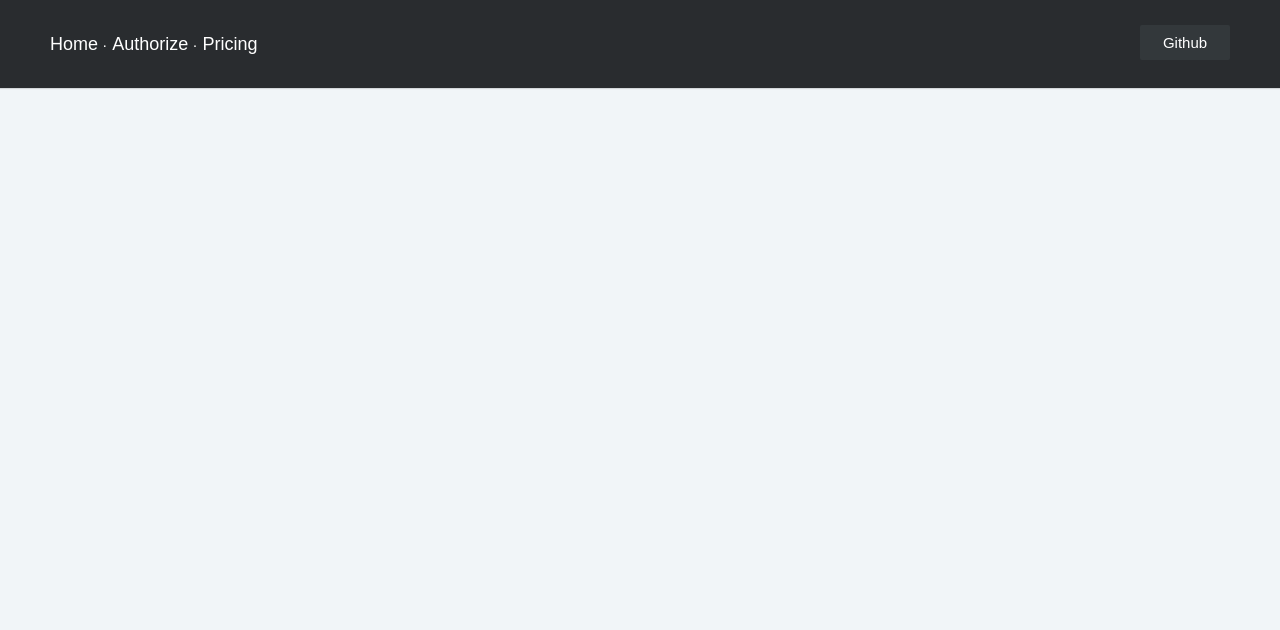
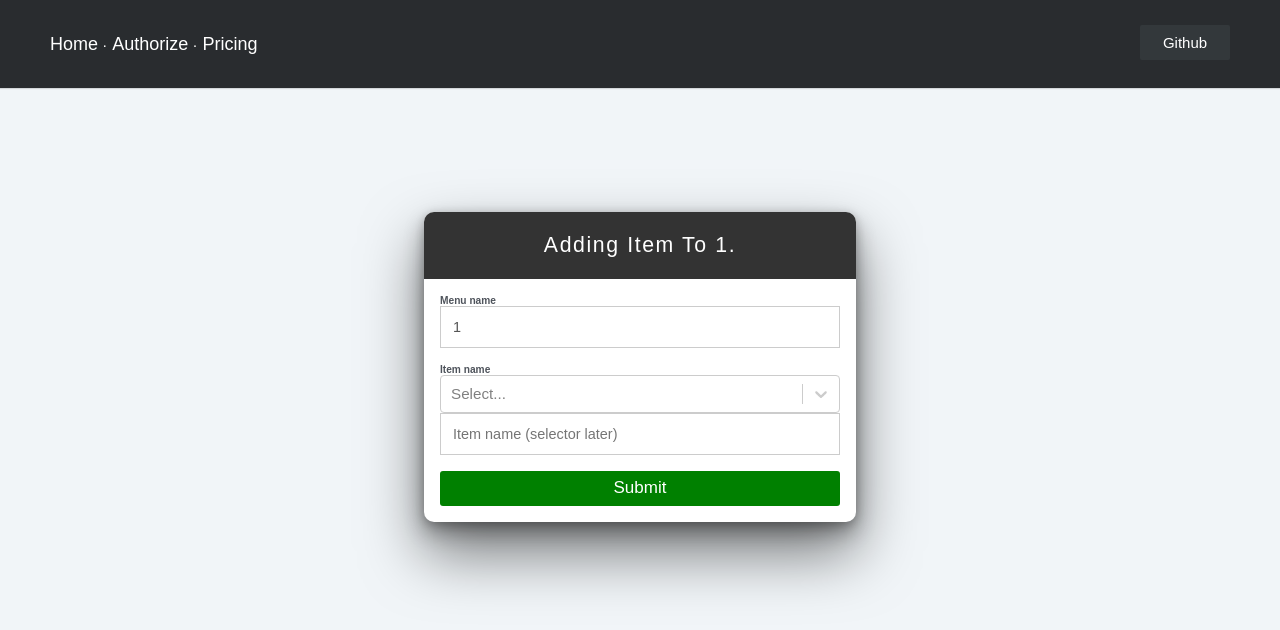
Before and after one commit to hugescrub/cafe, a React (Create React App) app in the folder client/: page /admin/menu/additem/1 in a window 1280 px wide. Shown: the top 630 px of the page. Built offline with nearby package versions, Linux system fonts and the light colour scheme; no server answers.

Commit message:
Little changes for router

```diff
--- a/client/src/components/Main.js
+++ b/client/src/components/Main.js
@@ -40,7 +40,7 @@ const Main = () => {
               ) : <Navigate to="/authorize" />} />
 
       <Route path="/admin/menus/manage" element={localStorage.getItem("data") ? <ManageMenus /> : <Navigate to="/authorize" />} />
-      <Route path="/admin/menus/:title/additem" element={<AddItemForm title={editTitle} />} />
+      <Route path="/admin/menu/additem/:title" element={<AddItemForm title={editTitle} />} />
       <Route path="/admin/dishes/manage" element={localStorage.getItem("data") ? <ManageDishes /> : <Navigate to="/authorize" />} />
 
       <Route path="/admin/edit/:title" element={localStorage.getItem("data") ? (
--- /dev/null
+++ b/client/src/components/admin/AddItemForm.js
@@ -0,0 +1,63 @@
+import React, { useState, useEffect } from "react";
+import Select from "react-select";
+
+const AddItemForm = ({ title }) => {
+  const [items, setItems] = useState([]);
+  const [itemName, setItemName] = useState("");
+
+  const onItemNameChange = (e) => setItemName(e.target.itemName);
+
+  const getItems = () => {
+    fetch("http://localhost:8080/items/all")
+      .then((res) => res.json())
+      .then((res) => {
+        console.log("ITEMS - " + res);
+        setItems(res);
+      });
+  };
+
+  useEffect(() => {
+    getItems();
+  }, [items]);
+
+  return (
+    <div>
+      <div className="selector-wrapper">
+        <section className="edit-form-p">
+          <div>
+            <form>
+              <h1>{"Adding item to " + title  + "."}</h1>
+              <h6>Menu name</h6>
+              <input
+                name="title"
+                type="text"
+                className="text"
+                id="title"
+                value={title}
+                readOnly
+              />
+              <h6>Item name</h6>
+              <Select></Select>
+
+              <input
+                name="itemName"
+                type="text"
+                placeholder="Item name (selector later)"
+                className="text"
+                id="itemName"
+                value={itemName}
+                onChange={onItemNameChange}
+                required
+              />
+              <button className="button-edit" /*onClick={handleAdd}*/>
+                Submit
+              </button>
+            </form>
+          </div>
+        </section>
+      </div>
+    </div>
+  );
+};
+
+export default AddItemForm;
--- a/client/src/components/admin/EditMenus.js
+++ b/client/src/components/admin/EditMenus.js
@@ -72,7 +72,7 @@ export default function EditMenus() {
                     <Link to={"/admin/edit/" + title} >
                       <button className="button">Edit</button>
                     </Link>
-                    <Link to ={"/admin/menus/" + title + "/additem"}>
+                    <Link to ={"/admin/menu/additem/" + title}>
                       <button className="button">Add dishes</button>
                     </Link>
                   </td>
```
Also changed, not shown: 1 other file (tests, documents, lock files or other folders).
